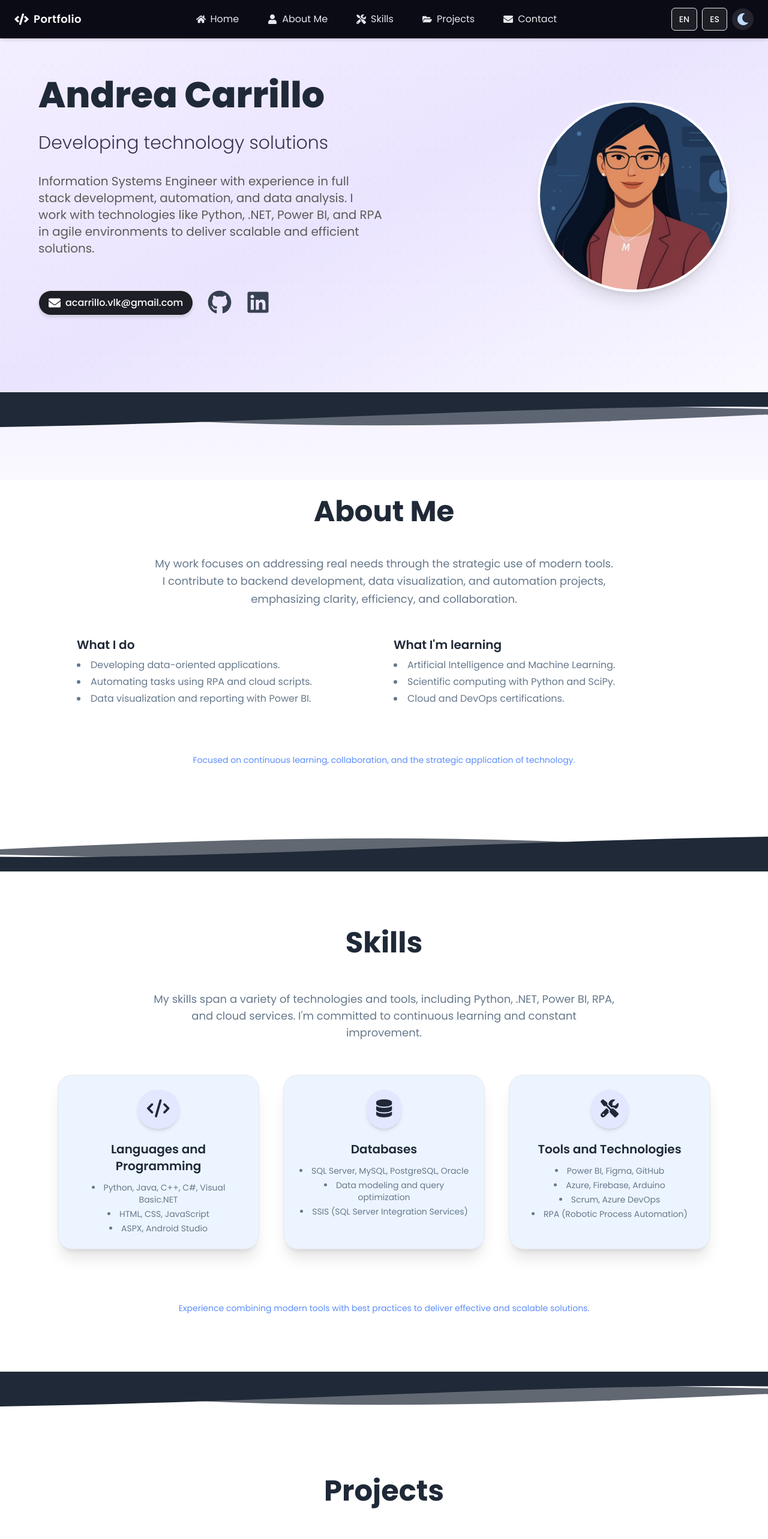
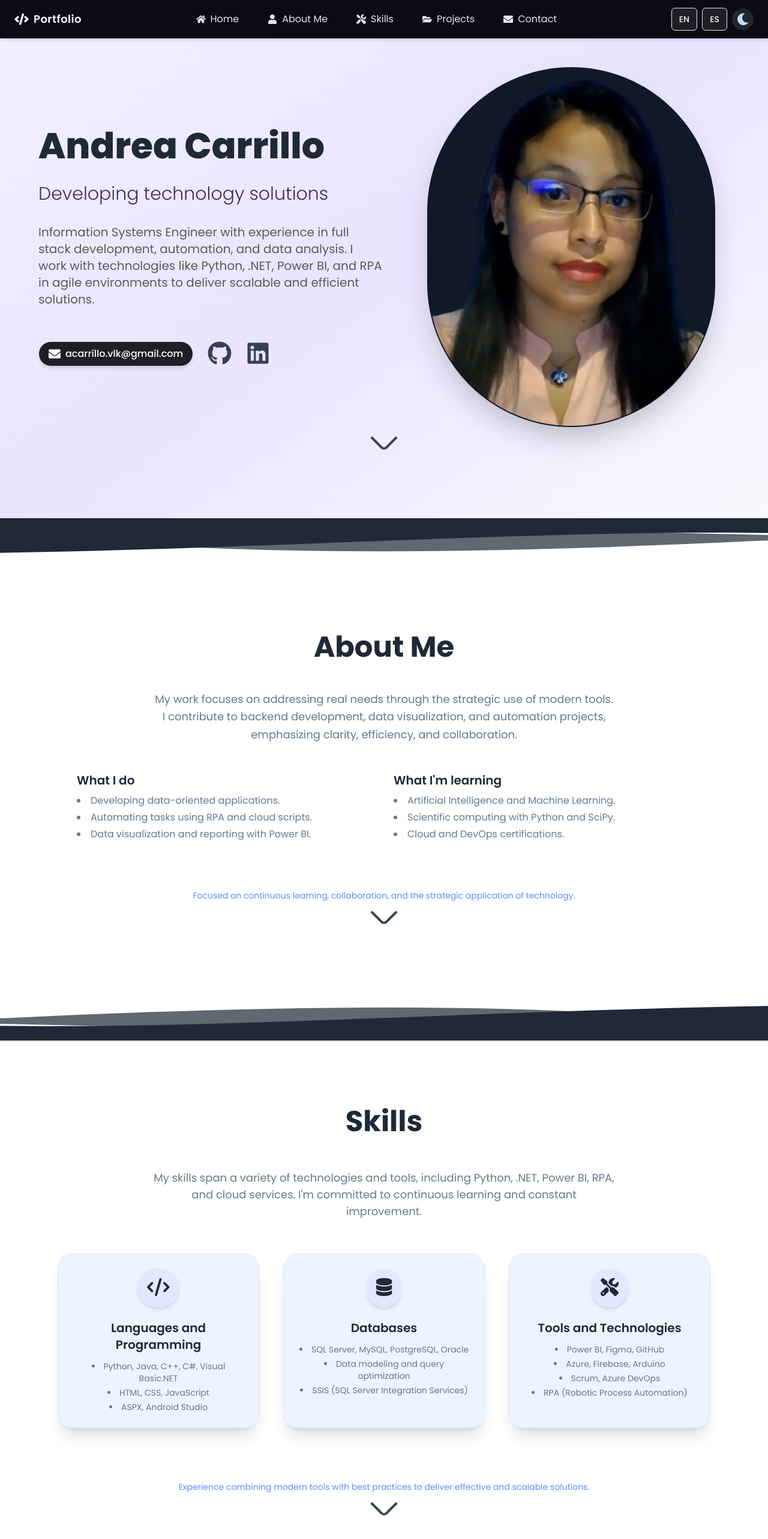
Before and after one commit to AndCarrillo/Portfolio, a React (Vite) app: page / in a window 1280 px wide. Shown: the top 2566 px of the page at 60% size. Built offline with nearby package versions, Linux system fonts and the light colour scheme.

Commit message:
Update scroll indicator to professional color in all sections

```diff
--- a/src/components/AboutMe.jsx
+++ b/src/components/AboutMe.jsx
@@ -13,7 +13,7 @@ function AboutMe() {
     <>
       <section
         id="about"
-        className="py-24 px-6 md:px-12 lg:px-24 transition-colors duration-500"
+        className="py-20 md:py-28 px-6 md:px-12 lg:px-24 transition-colors duration-500"
       >
         <div className="max-w-5xl mx-auto space-y-12">
           <h2 className="text-4xl md:text-5xl font-bold text-center text-brand.primary dark:text-brand.accent">
@@ -48,6 +48,10 @@ function AboutMe() {
             {t("about.footer")}
           </p>
         </div>
+        {/* Indicador de scroll animado */}
+        <div className="flex justify-center mt-2 animate-bounce">
+          <span className="inline-block w-8 h-8 border-b-4 border-r-4 border-gray-700 dark:border-white rounded-br-lg transform rotate-45"></span>
+        </div>
       </section>
     </>
   );
--- a/src/components/Hero.jsx
+++ b/src/components/Hero.jsx
@@ -1,7 +1,7 @@
 import React from "react";
 import { useTranslation } from "react-i18next";
 import { EMAIL_URL, GITHUB_URL, LINKEDIN_URL } from "../constants";
-import profileImage from "../assets/avatar/avatar.jpg";
+import profileImage from "../assets/avatar/profile_back.png";
 import { FaEnvelope, FaGithub, FaLinkedin } from "react-icons/fa";
 import WaveDivider from "./WaveDivider";
 
@@ -12,7 +12,7 @@ function Hero() {
     <>
       <section
         id="hero"
-        className="relative overflow-hidden py-24 md:py-32 px-6 md:px-12 bg-gradient-to-br from-[#f4f0ff] via-[#eae4ff] to-[#faf9ff] dark:from-[#0d0d1a] dark:via-[#0b0b16] dark:to-[#070612] text-gray-800 dark:text-gray-100 transition-all duration-500"
+        className="relative overflow-hidden py-20 md:py-28 px-6 md:px-12 bg-gradient-to-br from-[#f4f0ff] via-[#eae4ff] to-[#faf9ff] dark:from-[#0d0d1a] dark:via-[#0b0b16] dark:to-[#070612] text-gray-800 dark:text-gray-100 transition-all duration-500"
       >
         {/* Patrón decorativo */}
         <div className="absolute inset-0 z-0 bg-[radial-gradient(#0000000b_1px,transparent_1px)] dark:bg-[radial-gradient(#ffffff0a_1px,transparent_1px)] bg-[size:16px_24px] pointer-events-none" />
@@ -66,17 +66,21 @@ function Hero() {
             </div>
           </div>
 
-          {/* Imagen */}
-          <div className="relative w-64 h-64 md:w-80 md:h-80">
+          {/* Imagen protagonista y sobresaliente */}
+          <div className="relative flex items-end justify-center w-full md:w-1/2 min-h-[350px] md:min-h-[500px] overflow-visible mt-4 md:mt-0">
             <img
               src={profileImage}
               alt="Profile"
-              className="relative z-10 w-full h-full object-cover rounded-full shadow-xl border-4 border-white dark:border-[#1e1f26]"
+              className="w-[340px] h-[420px] md:w-[480px] md:h-[600px] object-cover rounded-full shadow-2xl border-2 border-gray-900 dark:border-gray-100 transition-transform duration-300 hover:scale-105 hover:shadow-3xl bg-gray-900 dark:bg-gray-100"
+              style={{ objectPosition: "top center" }}
             />
           </div>
         </div>
+        {/* Indicador de scroll animado */}
+        <div className="flex justify-center mt-2 animate-bounce">
+          <span className="inline-block w-8 h-8 border-b-4 border-r-4 border-gray-700 dark:border-white rounded-br-lg transform rotate-45"></span>
+        </div>
       </section>
-
       <WaveDivider className="text-pastel1 dark:text-gray-900 h-16" />
     </>
   );
--- a/src/components/Projects.jsx
+++ b/src/components/Projects.jsx
@@ -10,7 +10,7 @@ function Projects({ darkMode }) {
   return (
     <section
       id="projects"
-      className="py-24 px-6 md:px-12 lg:px-24 transition-colors duration-500"
+      className="py-20 md:py-28 px-6 md:px-12 lg:px-24 transition-colors duration-500"
     >
       <div className="max-w-6xl mx-auto space-y-14">
         <h2 className="text-4xl md:text-5xl font-bold text-center text-brand.primary dark:text-brand.accent">
@@ -101,6 +101,10 @@ function Projects({ darkMode }) {
           {t("projects.footer")}
         </p>
       </div>
+      {/* Indicador de scroll animado */}
+      <div className="flex justify-center mt-2 animate-bounce">
+        <span className="inline-block w-8 h-8 border-b-4 border-r-4 border-gray-700 dark:border-white rounded-br-lg transform rotate-45"></span>
+      </div>
     </section>
   );
 }
--- a/src/components/Skills.jsx
+++ b/src/components/Skills.jsx
@@ -9,7 +9,7 @@ function Skills() {
     <>
       <section
         id="skills"
-        className=" py-24 px-6 md:px-12 lg:px-24 transition-colors duration-500"
+        className="py-20 md:py-28 px-6 md:px-12 lg:px-24 transition-colors duration-500"
       >
         <div className="max-w-6xl mx-auto space-y-14">
           <h2 className="text-4xl md:text-5xl font-bold text-center text-brand.primary dark:text-brand.accent">
@@ -50,6 +50,10 @@ function Skills() {
             {t("skills.footer")}
           </p>
         </div>
+        {/* Indicador de scroll animado */}
+        <div className="flex justify-center mt-2 animate-bounce">
+          <span className="inline-block w-8 h-8 border-b-4 border-r-4 border-gray-700 dark:border-white rounded-br-lg transform rotate-45"></span>
+        </div>
       </section>
     </>
   );
```
Also changed, not shown: src/assets/avatar/profile.jpg (added), src/assets/avatar/profile_back.png (added).
